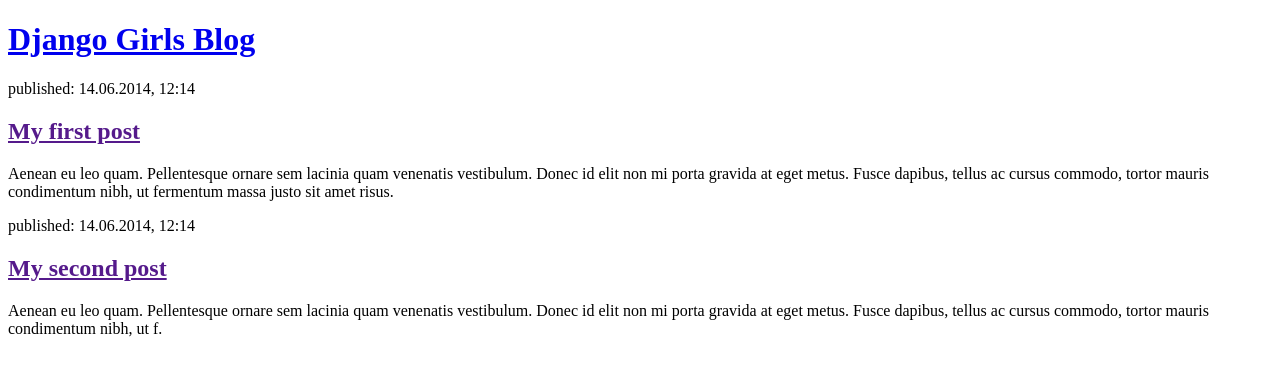
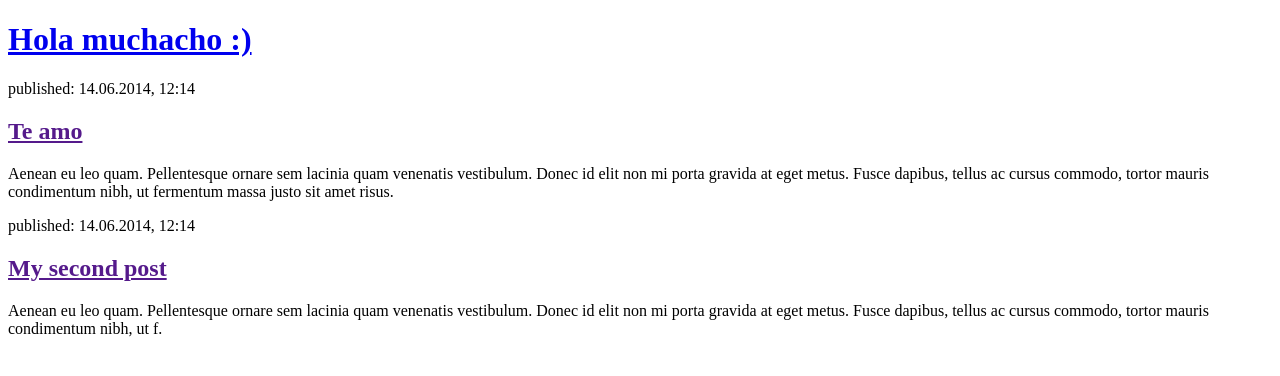
Before and after one commit to ErikPat/my-first-blog, a Django app: page / in a window 1280 px wide. Shown: the top 376 px of the page. Run offline with Django 3.2, Linux system fonts and the light colour scheme.

Commit message:
Texto en HTML modificado.

```diff
--- a/blog/templates/blog/post_list.html
+++ b/blog/templates/blog/post_list.html
@@ -6,12 +6,12 @@
 
 <body>
     <div>
-        <h1><a href="/">Django Girls Blog</a></h1>
+        <h1><a href="https://www.youtube.com/watch?v=A6nkFfP5uxU">Hola muchacho :)</a></h1>
     </div>
 
     <div>
         <p>published: 14.06.2014, 12:14</p>
-        <h2><a href="">My first post</a></h2>
+        <h2><a href="">Te amo</a></h2>
         <p>Aenean eu leo quam. Pellentesque ornare sem lacinia quam venenatis vestibulum. Donec id elit non mi porta gravida at eget metus. Fusce dapibus, tellus ac cursus commodo, tortor mauris condimentum nibh, ut fermentum massa justo sit amet risus.</p>
     </div>
 
```
